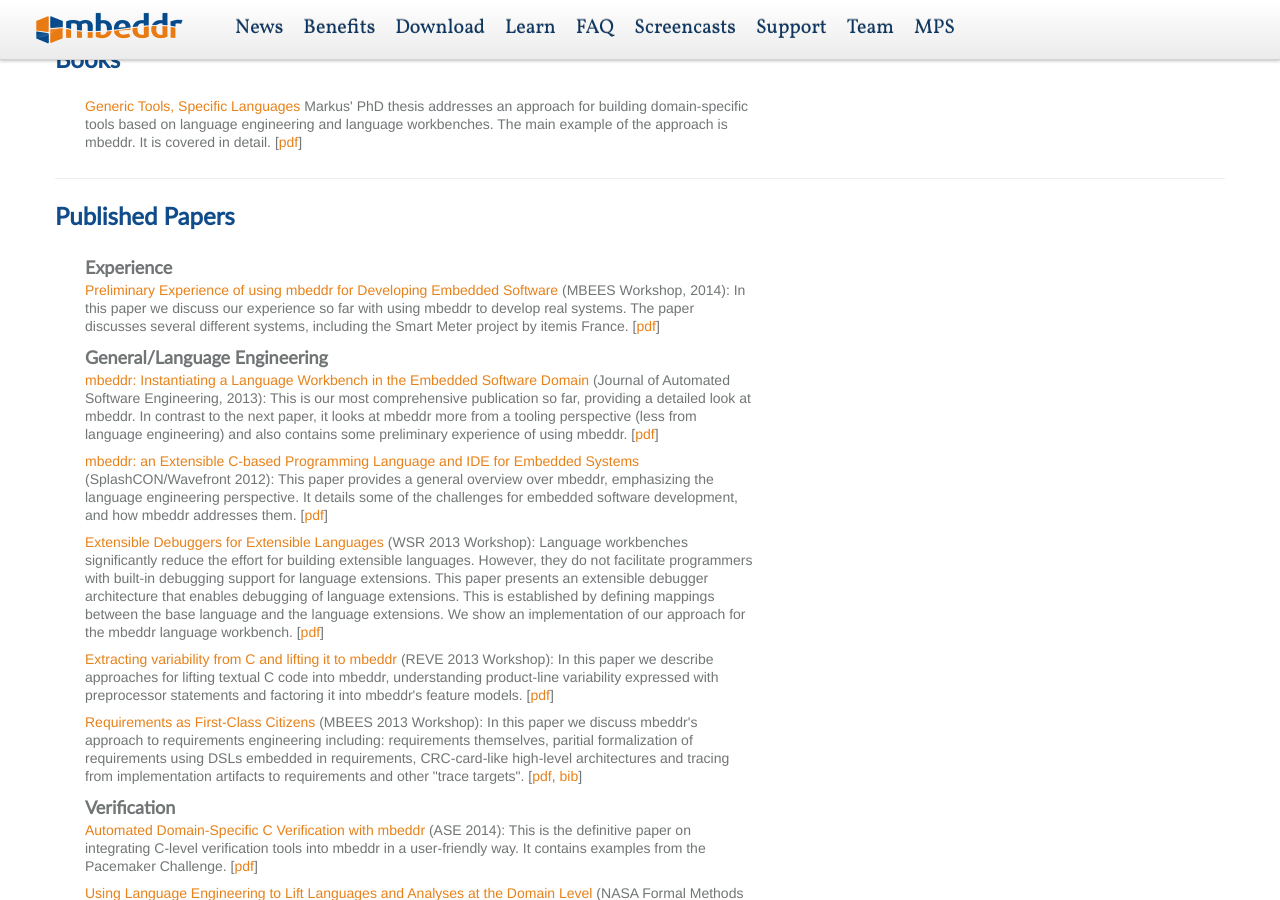
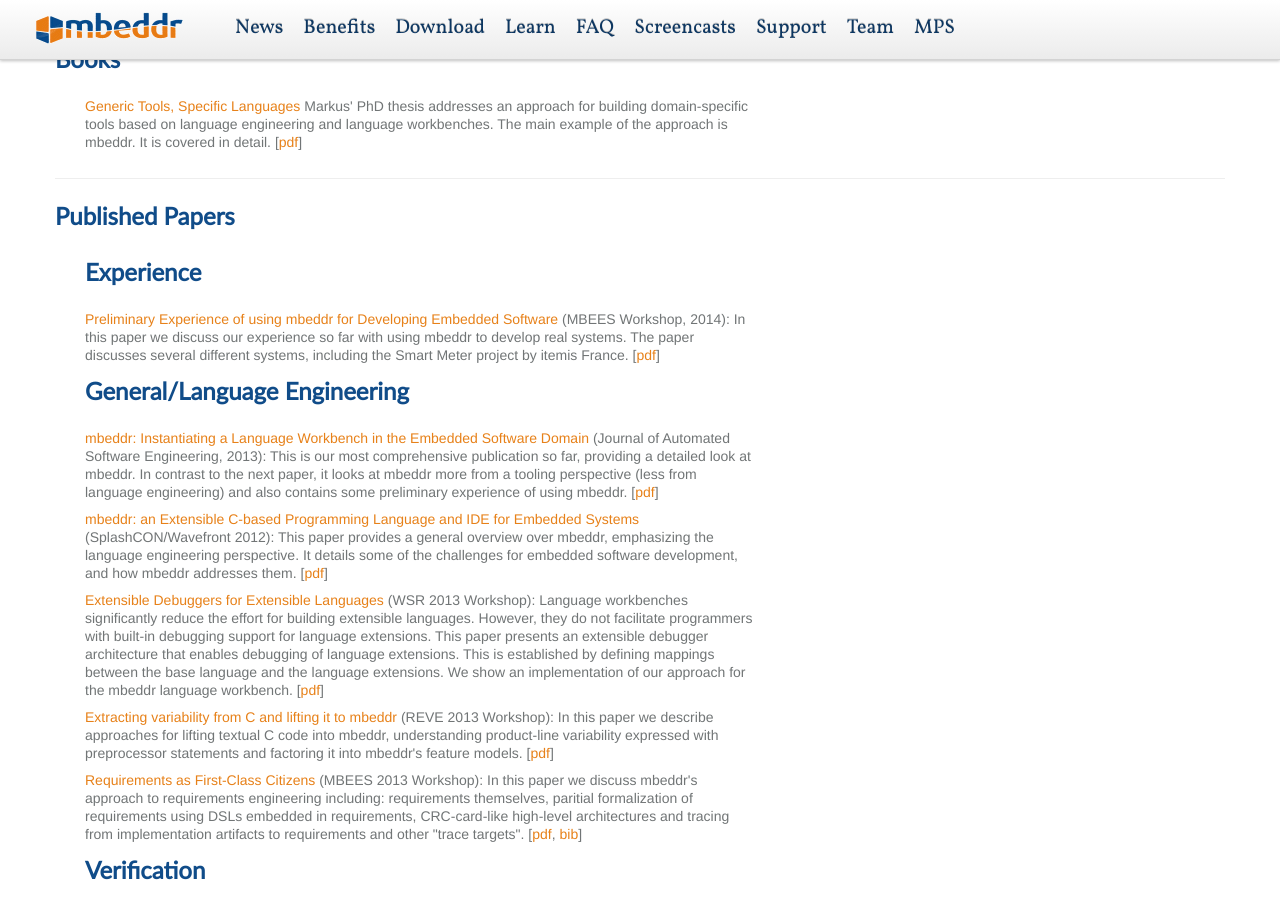
Before and after one commit to mbeddr/mbeddr.github.io, a Jekyll site: the page learn.html, which Jekyll copies as it is, in a window 1280 px wide and 900 px high, scrolled down 378 px. Built offline with Jekyll 4.4.1, drawn with Linux system fonts in a browser that asks for light colours; nearby versions of some CDN libraries; library files that are not in the unit come from our copies.

Commit message:
cats in papers

```diff
--- a/learn.html
+++ b/learn.html
@@ -203,7 +203,7 @@
 
 
 
-            <h3>Experience</h3>
+            <h2>Experience</h2>
 
             <p>
                 <a href='files/mbees2014.pdf'>Preliminary Experience of using mbeddr for Developing Embedded Software</a>
@@ -214,7 +214,7 @@
 
 
 
-            <h3>General/Language Engineering</h3>
+            <h2>General/Language Engineering</h2>
 
             <p>
                 <a href='files/voelteretal-mbeddr-final.pdf'>mbeddr: Instantiating a Language Workbench in the Embedded Software Domain</a>
@@ -260,7 +260,7 @@
             </p>
 
 
-            <h3>Verification</h3>
+            <h2>Verification</h2>
 
             <p>
                 <a href='files/dscv-ase2014.pdf'>Automated Domain-Specific C Verification with mbeddr</a>
@@ -297,7 +297,7 @@
 
 
 
-            <h3>Usability</h3>
+            <h2>Usability</h2>
 
             <p>
                 <a href='files/projectionalEditing-sle2014.pdf'>Towards Usable Projectional Editors</a>
```
